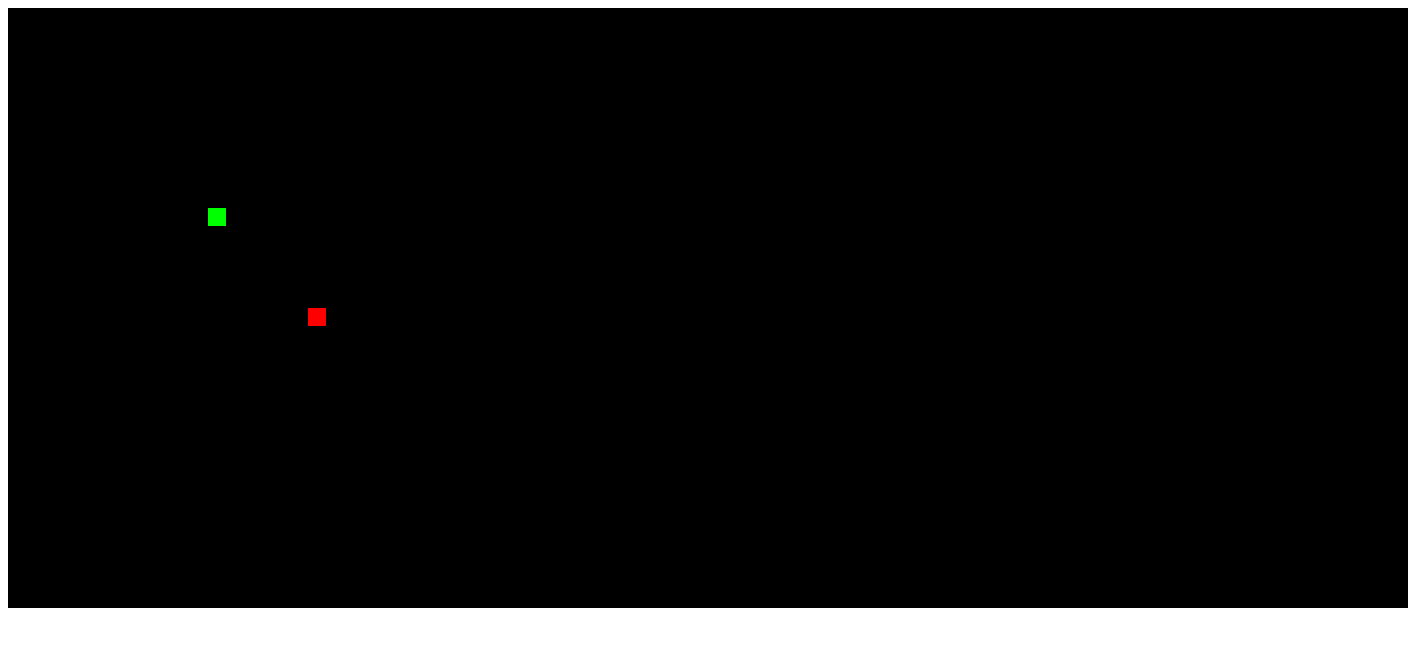
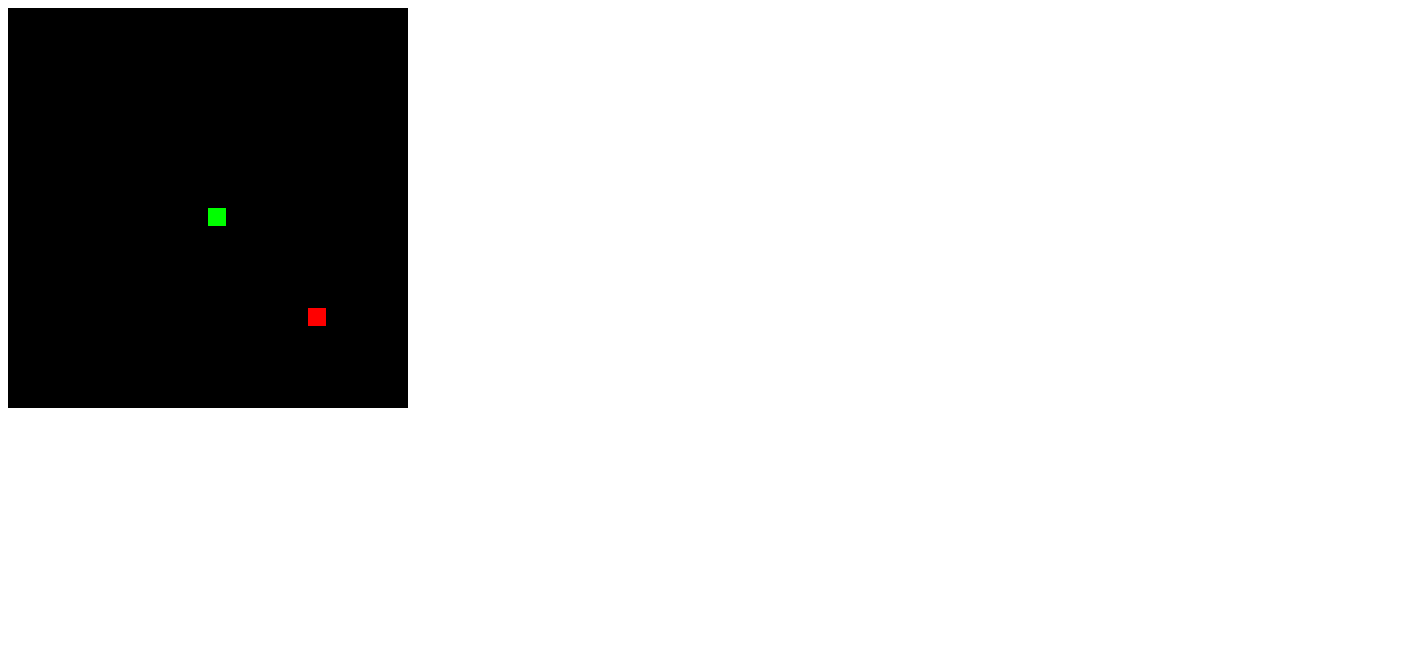
Before and after one commit to GiwrgossWasTaken/SnakeGame4Fun, a plain HTML site: page index.html in a window 1280 px wide. Shown: the whole page, 1408 px wide, since content can reach past the window. Drawn offline with Linux system fonts and the light colour scheme.

Commit message:
Update index.html

```diff
--- a/index.html
+++ b/index.html
@@ -1,4 +1,4 @@
-<canvas id="gc" width="1400" height="600"></canvas>
+<canvas id="gc" width="400" height="400"></canvas>
 <script>
 window.onload=function() {
     canv=document.getElementById("gc");
```
